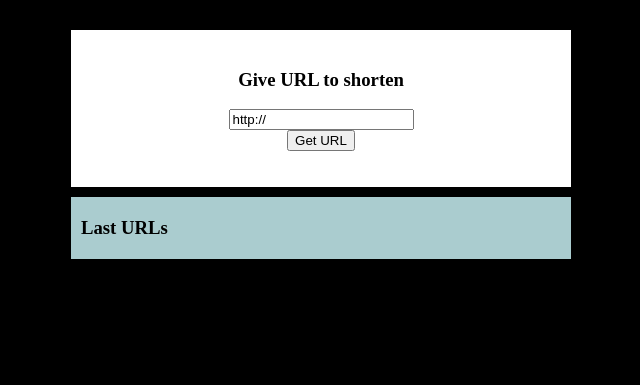
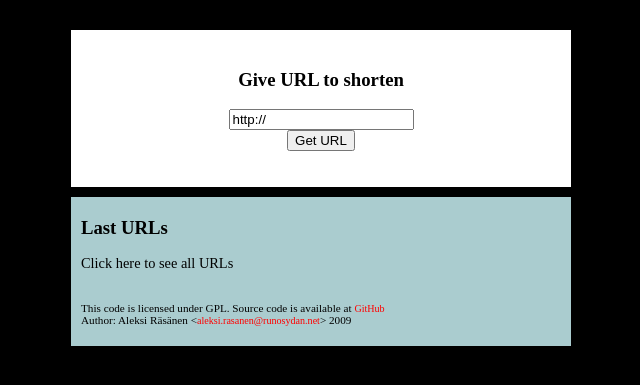
Before and after one commit to stargazers/ShortURL, a PHP site: page / in a window 1280 px wide. Shown: the top 385 px of the page, without its empty margins (319-959 px from the left). Run offline with PHP 8.4, Linux system fonts and the light colour scheme; data that the repository does not hold is empty.

Commit message:
Added GPL-info in page too
 + Author name + GPL-info is shown on the page
 + Link to GitHub
 + Link to see all URLs

```diff
--- a/index.css
+++ b/index.css
@@ -35,7 +35,7 @@ body
 
 #div-last a:link, a:visited
 {
-	color: red;
+	color: black;
 	text-decoration: none;
 	font-size: 0.9em;
 }
@@ -87,12 +87,13 @@ body
 	background-color: #888777;
 }
 
-#div-bottom
+#div-gpl
 {
-	background-color: white;
-	width: 400px;
-	margin-left: auto;
-	margin-right: auto;
-	padding: 10px;
-	text-align: center;
+	margin-top: 30px;
+	font-size: 0.7em;
 }
+
+#div-gpl a:link, a:visited
+{
+	color: red;
+}
--- a/index.php
+++ b/index.php
@@ -33,7 +33,6 @@
 	function create_site_end()
 	{
 		echo '</div>';
-
 		echo '</body>';
 		echo '</html>';
 	}
@@ -179,6 +178,21 @@
 		echo '<div id="div-last">';
 		echo '<h3>Last URLs</h3>';
 		get_last_items( $file, $num_last_items, $url );
+
+		echo '<p><a href="' . $file . '">Click here to see all URLs'
+			. '</a></p>';
+
+		// Show GPL info here and so on
+		echo '<div id="div-gpl">';
+		echo 'This code is licensed under GPL. ';
+		echo 'Source code is available at ';
+		echo '<a href="http://github.com/stargazers/ShortURL/tree/master">';
+		echo 'GitHub</a><br>';
+		echo 'Author: Aleksi Räsänen &lt;';
+		echo '<a href="mailto:aleksi.rasanen@runosydan.net">'
+			. 'aleksi.rasanen@runosydan.net</a>&gt; 2009';
+
+		echo '</div>';
 		echo '</div>';
 		create_site_end();
 	}
```
